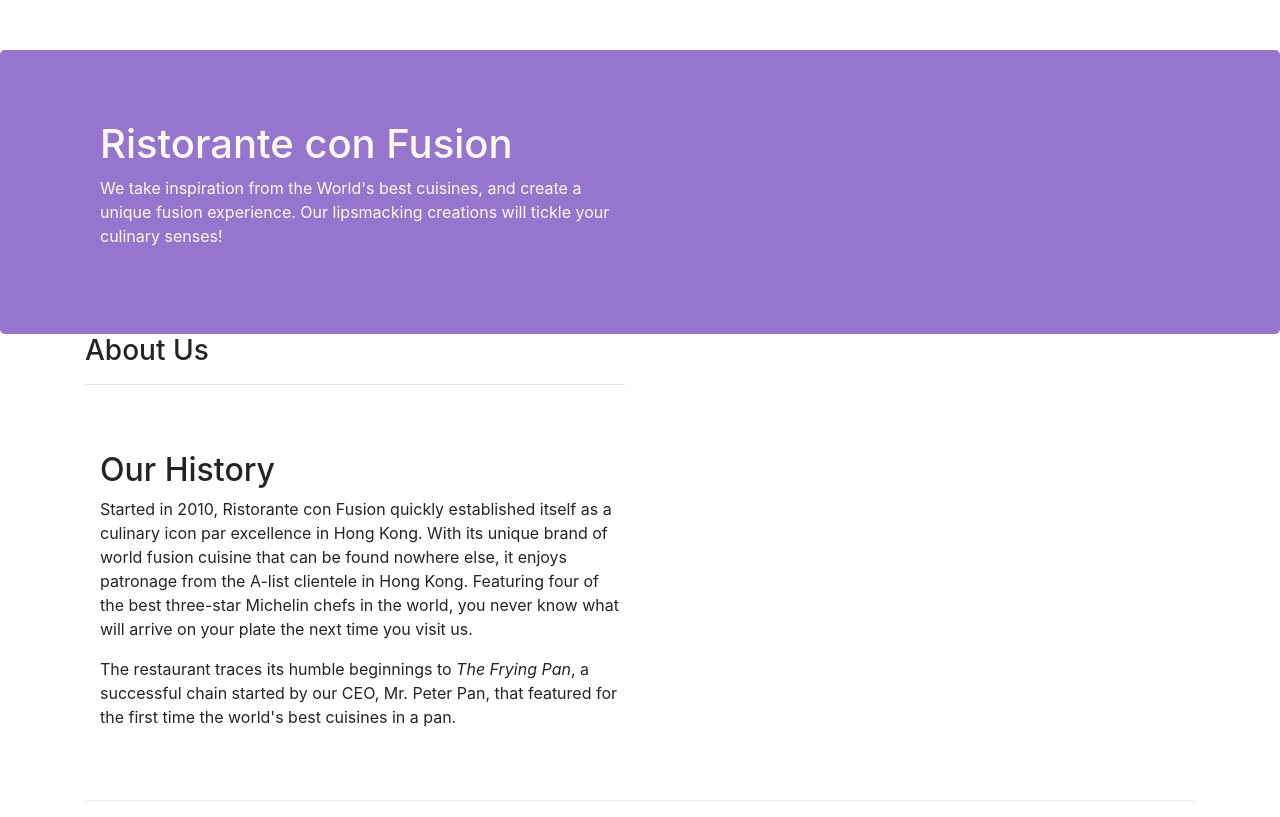
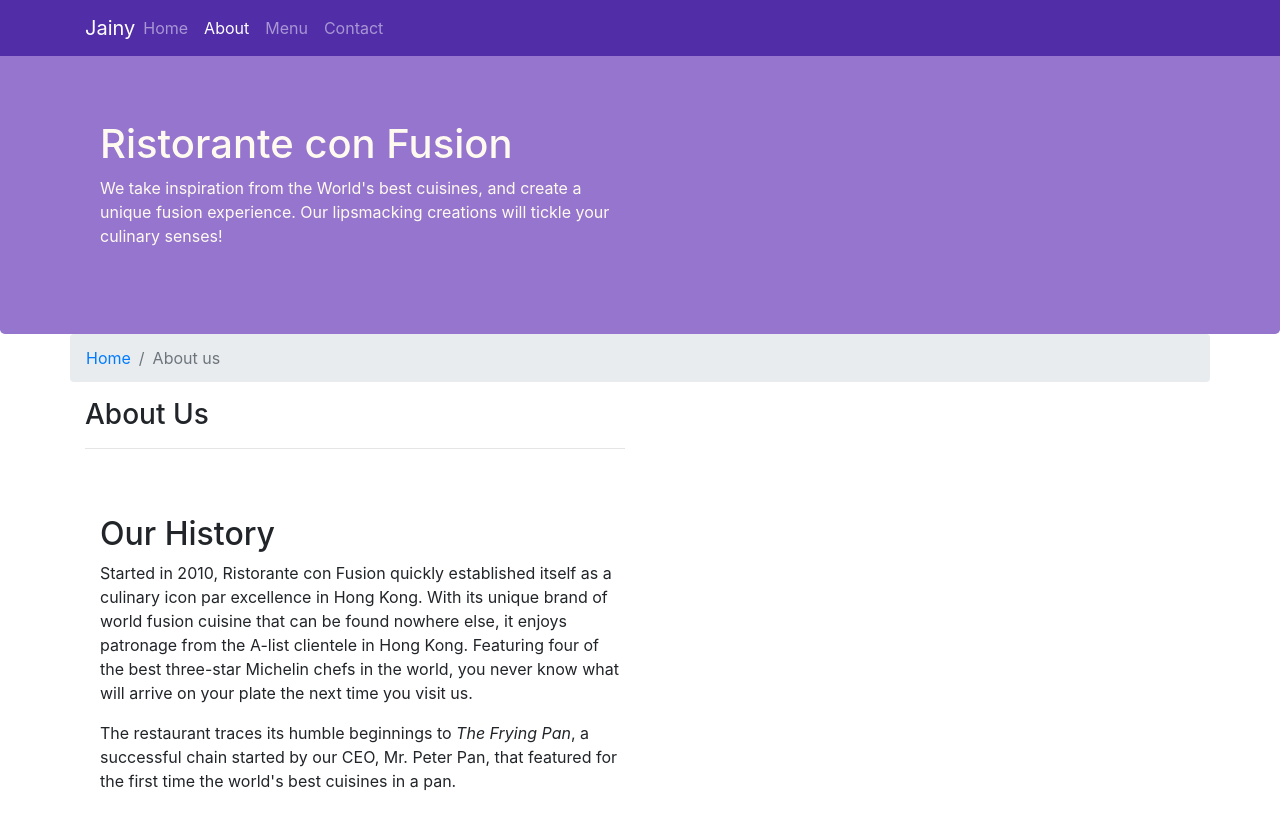
Before and after one commit to j836/bootstrap, a website: page aboutus.html in a window 1280 px wide. Shown: the top 817 px of the page. Drawn offline with nearby package versions, Linux system fonts and the light colour scheme.

Commit message:
Complete navbar and Breadcrumb created.

```diff
--- a/aboutus.html
+++ b/aboutus.html
@@ -65,6 +65,14 @@
 
     <div class="container">
         <div class="row">
+            <!--
+                This is how you add a default breadcrumb.
+                col-12 =>spread across whole screen
+            -->
+            <ol class="col-12 breadcrumb">
+                <li class="breadcrumb-item"><a href="index.html">Home</a></li>
+                <li class="breadcrumb-item active">About us</li>
+            </ol>
             <div class="col-12 col-sm-6">
                <h3>About Us</h3>
                <hr>
--- a/css/styles.css
+++ b/css/styles.css
@@ -39,3 +39,10 @@ body {
     padding:50px 0px 0px 0px;
     z-index:0;
 }
+
+/*
+This shall not work until bg-primary is not removed in ul class
+*/
+.navbar-dark {
+    background-color: #512DA8;
+}
```
